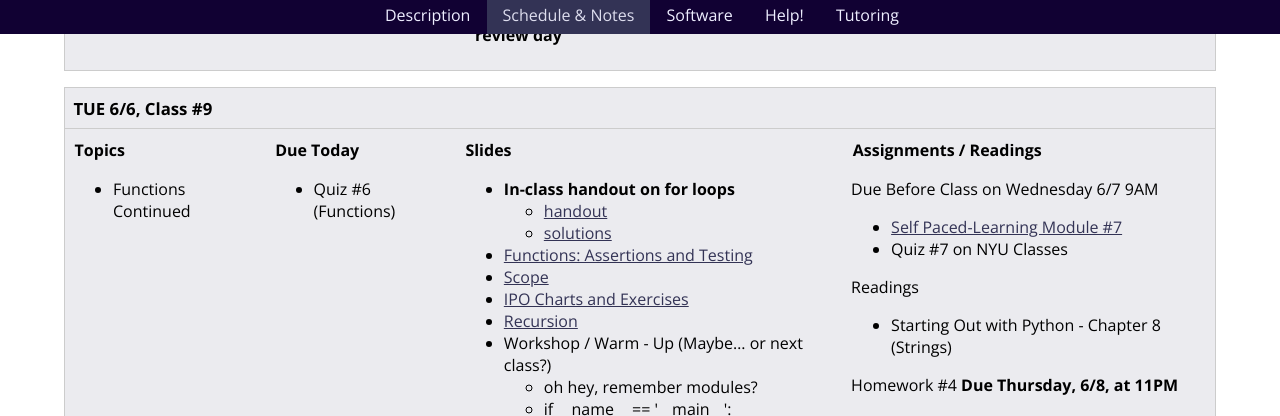
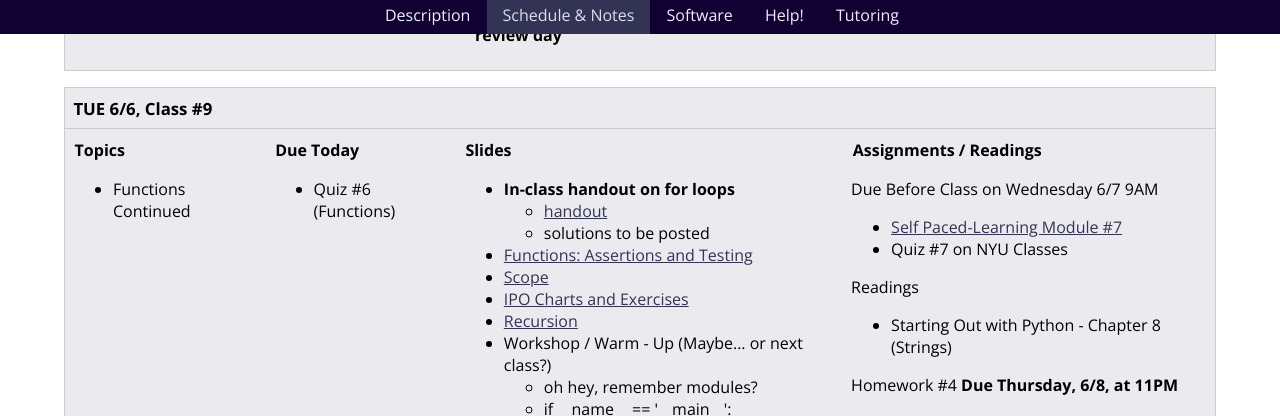
Before and after one commit to foureyes/csci-ua.0002-summer2017-001, a Jekyll site: the page built from schedule.markdown, in a window 1280 px wide and 900 px high, scrolled down 4169 px. Shown: the top 416 px of the window. Built offline with Jekyll 4.4.1, drawn with Linux system fonts in a browser that asks for light colours.

Commit message:
remove solutions

```diff
--- a/_includes/classes/class-09.markdown
+++ b/_includes/classes/class-09.markdown
@@ -15,7 +15,10 @@
 
 * __In-class handout on for loops__
     * [handout](resources/handouts/in-class/for-loops-nested-cond.pdf)
+    * solutions to be posted
+    {% comment %}
     * [solutions](resources/handouts/in-class/for-loops-nested-cond-solutions.pdf)
+    {% endcomment %}
 * [Functions: Assertions and Testing](classes/13/functions_assertions_testing.html)
 * [Scope](classes/13/scope.html)
 * [IPO Charts and Exercises](classes/13/ipo_function_exercises.html)
```
Also changed, not shown: 1 other file.
